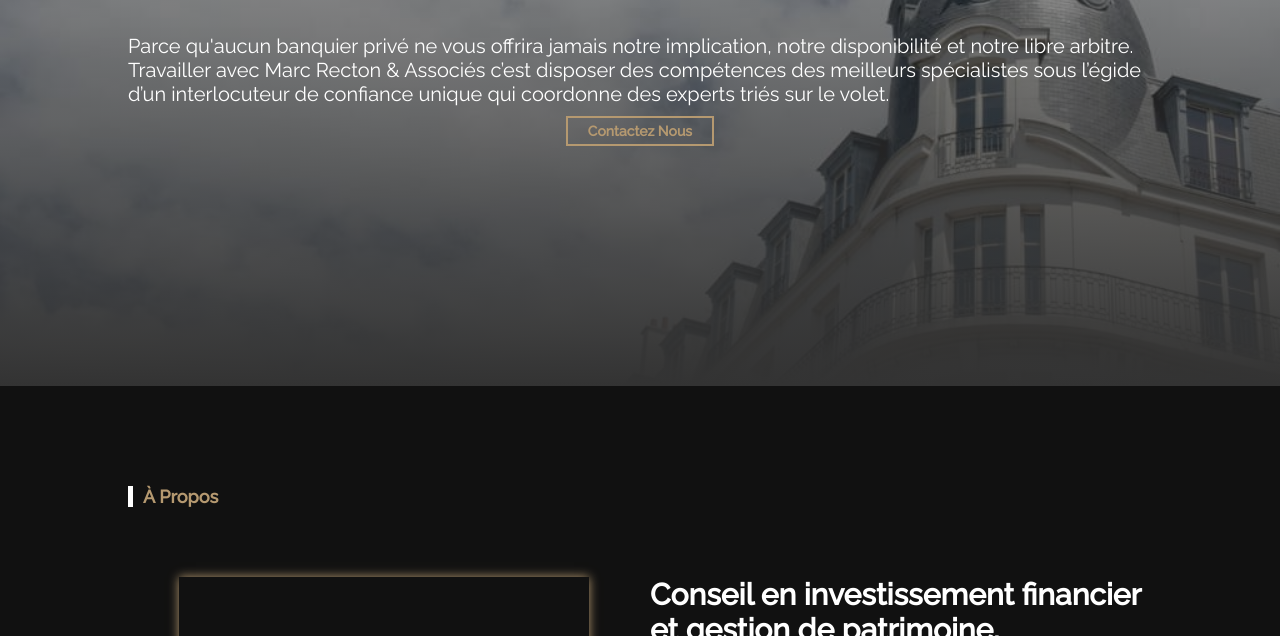
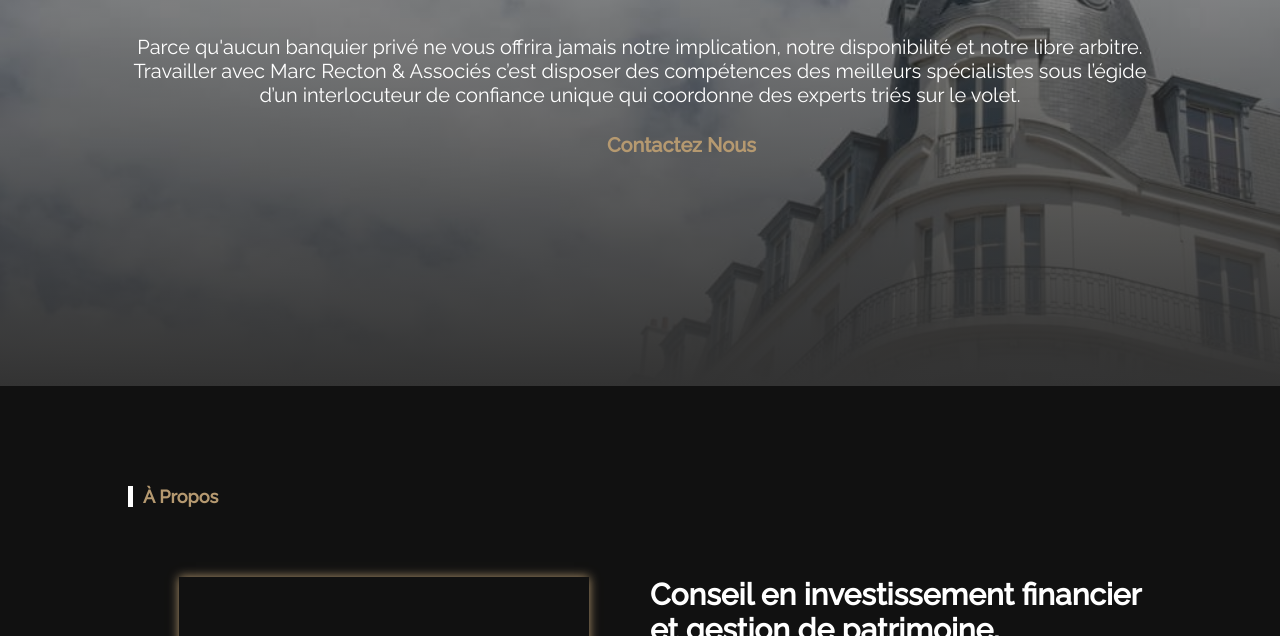
Before and after one commit to ARecton/MRA, a plain HTML site: page index.html in a window 1280 px wide. Shown: the part 464-1100 px from the top of the page. Drawn offline with Linux system fonts and the light colour scheme; grey boxes are pictures that could not be loaded.

Commit message:
alignement texte

```diff
--- a/index.html
+++ b/index.html
@@ -37,8 +37,7 @@
           <h4>un associé pour vos affaires patrimoniales</h4>
           <p>Pourquoi travailler avec Marc RECTON & Associés ?</p>
           <p>Parce qu'aucun banquier privé ne vous offrira jamais notre implication, notre disponibilité et notre libre arbitre. Travailler avec Marc Recton & Associés c’est disposer des compétences des meilleurs spécialistes sous l’égide d’un interlocuteur de confiance unique qui coordonne des experts triés sur le volet.</p>
-          <a href="#Contact" class="btn-reservation home-btn">Contactez Nous</a>
-
+          <button><a href="mailto:contact@recton.com">Contactez Nous</a></button>
       </section>
 
       <!-- A propos section -->
--- a/style.css
+++ b/style.css
@@ -119,6 +119,7 @@ section {
     color: #fff;
     margin-bottom: 10px;
     font-size: 20px;
+    text-align: center;
 }
 .home-btn {
     margin-bottom: 20px;
@@ -329,6 +330,7 @@ iframe {
   color: #B59970;
   cursor: pointer;
   transition: all 0.3s;
+  text-align: center;
 }
 
 .button:hover{
```
